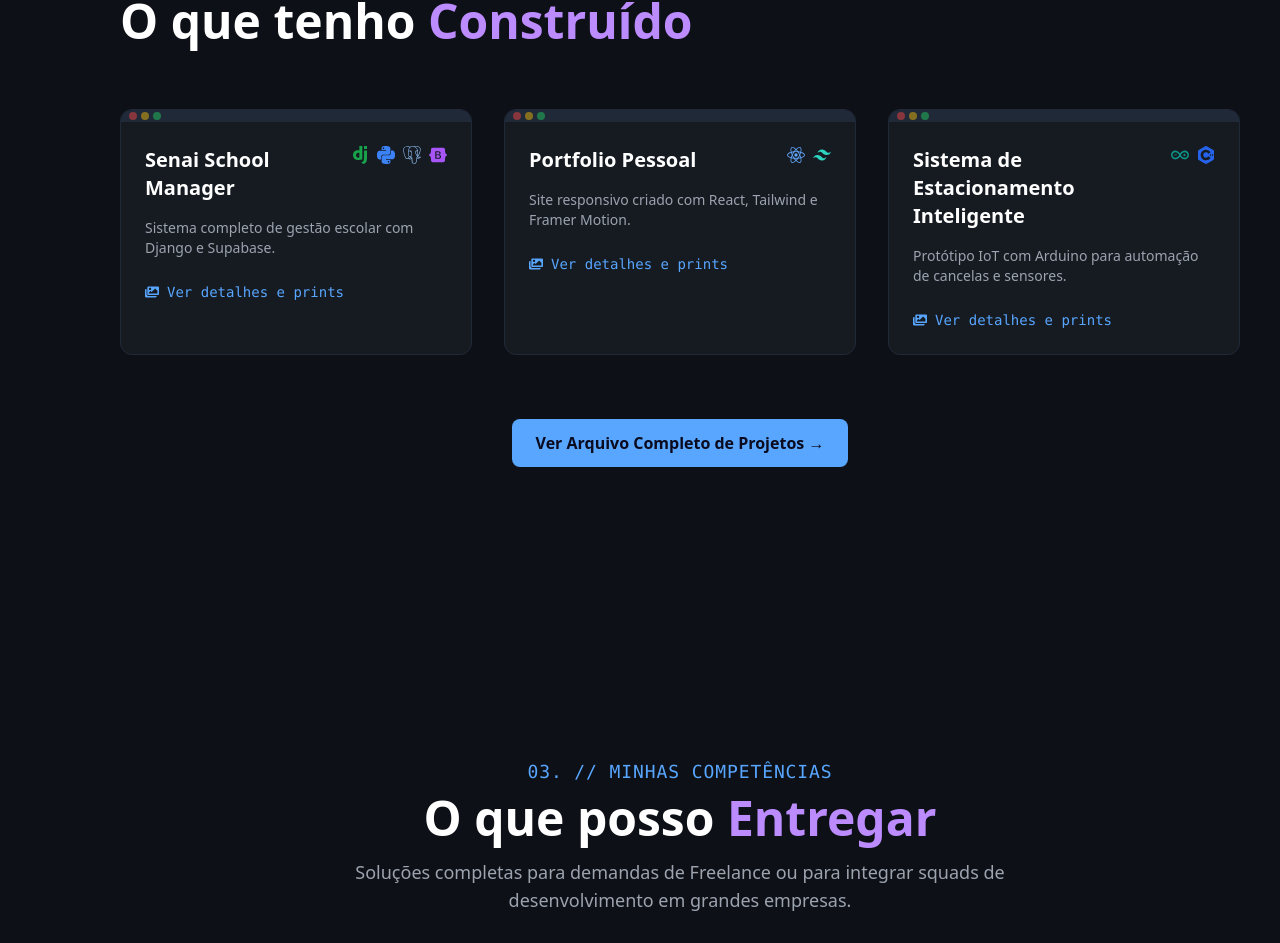
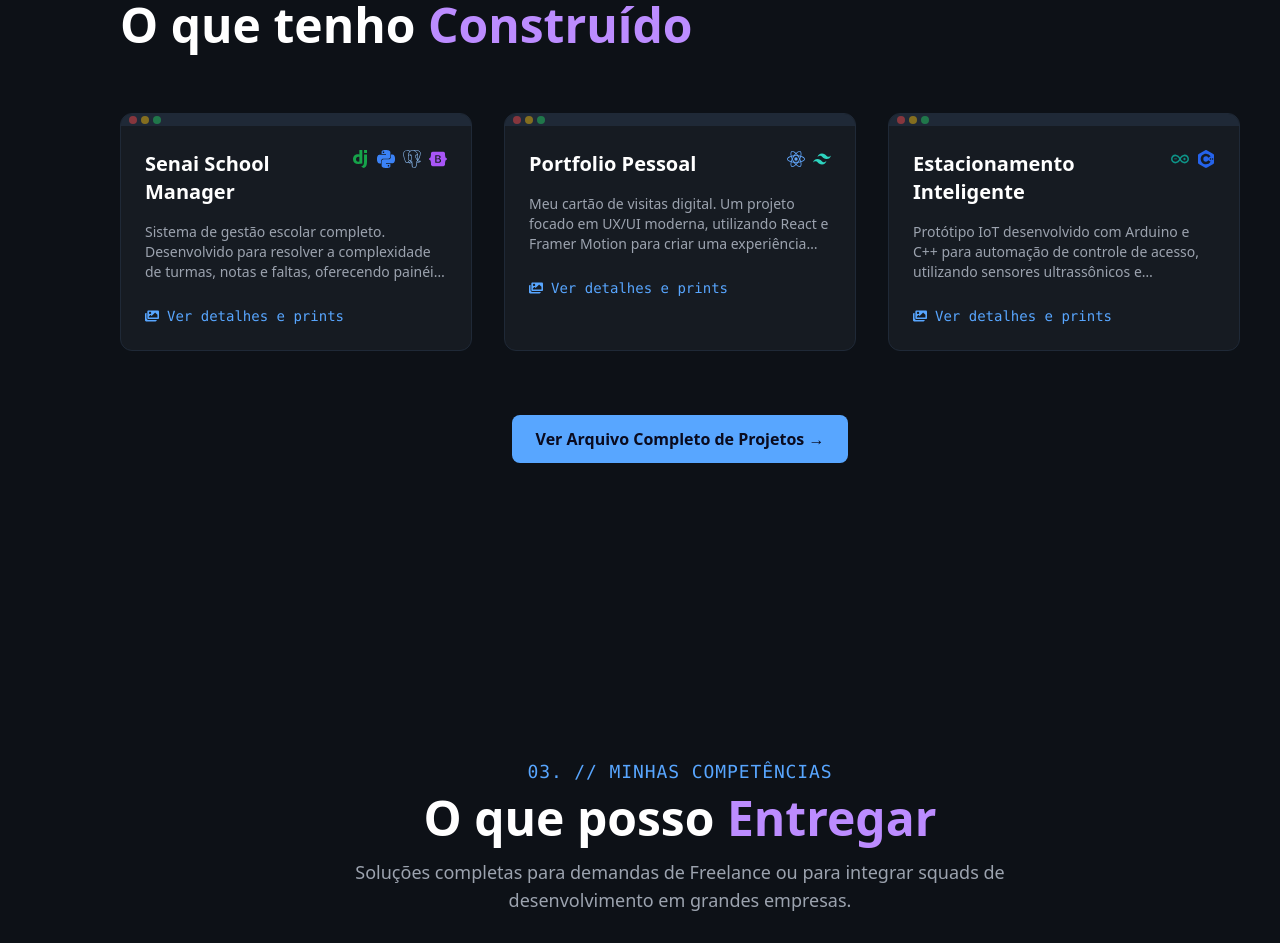
Before and after one commit to rfamiglietti/portifolio, a React (Vite) app: page / in a window 1280 px wide. Shown: the part 1945-2888 px from the top of the page. Built offline with nearby package versions, Linux system fonts and the light colour scheme.

Commit message:
fix(data): corrige base path para 'portifolio' coincidindo com nome do repo

```diff
--- a/src/data/projectsData.js
+++ b/src/data/projectsData.js
@@ -1,29 +1,21 @@
 import {
-  SiDjango,
-  SiPython,
-  SiPostgresql,
-  SiBootstrap,
-  SiReact,
-  SiTailwindcss,
-  SiArduino,
-  SiCplusplus
+  SiDjango, SiPython, SiPostgresql, SiBootstrap, SiReact, SiTailwindcss, SiArduino, SiCplusplus
 } from 'react-icons/si';
+
+// CORREÇÃO: O nome deve ser igual ao do seu repositório no GitHub
+const BASE_PATH = "/portifolio";
 
 export const projectsData = [
   {
     id: 1,
     title: "Senai School Manager",
-    shortDescription: "Sistema completo de gestão escolar com Django e Supabase.",
+    cover: `${BASE_PATH}/prints/senaimenu.jpg`,
+    shortDescription: "Sistema de gestão escolar completo. Desenvolvido para resolver a complexidade de turmas, notas e faltas, oferecendo painéis exclusivos para alunos, professores e coordenação.",
     fullDescription: `
       Este projeto foi desenvolvido para resolver a complexidade da gestão acadêmica no SENAI.
       O objetivo era criar um sistema centralizado onde Secretaria, Coordenação, Professores e Alunos tivessem visões personalizadas e seguras.
 
-      Utilizando a robustez do Django no backend e a flexibilidade do Supabase (PostgreSQL), implementei um sistema de controle de acesso (RBAC) rigoroso, garantindo que cada usuário veja apenas o que lhe é permitido.
-
-      Principais Desafios Superados:
-      1. Modelagem do Banco de Dados para suportar relações complexas (Turmas, Professores, Alunos).
-      2. Geração dinâmica de boletins e diários de classe.
-      3. Interface intuitiva para diferentes perfis de usuário.
+      Utilizando a robustez do Django no backend e a flexibilidade do Supabase (PostgreSQL), implementei um sistema de controle de acesso (RBAC) rigoroso.
     `,
     techs: [
       { icon: SiDjango, name: "Django", color: "text-green-600" },
@@ -35,70 +27,57 @@ export const projectsData = [
       "Painéis exclusivos para Aluno, Professor e Secretaria",
       "Lançamento de Notas e Frequência em tempo real",
       "Visualização de Boletim e Histórico Escolar",
-      "Gestão Financeira para Secretaria",
-      "Visão de Desempenho para Coordenação"
+      "Gestão Financeira para Secretaria"
     ],
-    // Mapeamento exato dos arquivos da sua pasta public/prints
     images: [
-      "/prints/senaimenu.jpg",           // Capa
-      "/prints/alunoinicio.png",         // Visão do Aluno
-      "/prints/alunoboletim.png",        // Boletim
-      "/prints/professoraulas.png",      // Visão do Professor
-      "/prints/professordiario.png",     // Diário de Classe
-      "/prints/secretariapainel.png",    // Painel ADM
-      "/prints/secretariaalunos.png",    // Lista de Alunos
-      "/prints/cordenacaovisao.png",     // Visão Coordenação
-      "/prints/secretariafinanceiro.png" // Financeiro
+      `${BASE_PATH}/prints/senaimenu.jpg`,
+      `${BASE_PATH}/prints/alunoinicio.png`,
+      `${BASE_PATH}/prints/alunoboletim.png`,
+      `${BASE_PATH}/prints/professoraulas.png`,
+      `${BASE_PATH}/prints/professordiario.png`,
+      `${BASE_PATH}/prints/secretariapainel.png`,
+      `${BASE_PATH}/prints/secretariaalunos.png`,
+      `${BASE_PATH}/prints/cordenacaovisao.png`,
+      `${BASE_PATH}/prints/secretariafinanceiro.png`
     ],
-    github: "https://github.com/DEVMarlosGomes/SENAI-School-Manager",
+    github: "https://github.com/rfamiglietti/SENAI-School-Manager",
     demo: null,
   },
-
   {
     id: 2,
     title: "Portfolio Pessoal",
-    shortDescription: "Site responsivo criado com React, Tailwind e Framer Motion.",
+    cover: `${BASE_PATH}/prints/imgperfil2.jpeg`,
+    shortDescription: "Meu cartão de visitas digital. Um projeto focado em UX/UI moderna, utilizando React e Framer Motion para criar uma experiência imersiva e responsiva.",
     fullDescription: `
-      Meu cartão de visitas digital e vitrine de projetos. O foco foi criar uma experiência imersiva com tema 'VS Code' e 'Cyberpunk', garantindo alta performance e animações fluidas.
+      Meu cartão de visitas digital e vitrine de projetos. O foco foi criar uma experiência imersiva com tema 'VS Code' e 'Cyberpunk'.
 
-      A arquitetura foi pensada para ser escalável, separando dados da interface e utilizando componentes reutilizáveis. O sistema de contato utiliza AJAX para envio sem refresh.
+      A arquitetura foi pensada para ser escalável, separando dados da interface e utilizando componentes reutilizáveis.
     `,
     techs: [
       { icon: SiReact, name: "React", color: "text-blue-400" },
       { icon: SiTailwindcss, name: "Tailwind", color: "text-teal-400" },
     ],
-    features: [
-      "Design Responsivo e Temático",
-      "Galeria de Projetos Interativa",
-      "Formulário de Contato via AJAX",
-      "Animações com Framer Motion"
-    ],
-    images: [], // Adicione prints do seu portfólio aqui depois se quiser
+    features: ["Design Responsivo", "Galeria Interativa", "Formulário AJAX"],
+    images: [],
     github: "https://github.com/rfamiglietti/portfolio",
     demo: "https://rfamiglietti.github.io/portfolio/",
   },
-
   {
     id: 3,
-    title: "Sistema de Estacionamento Inteligente",
-    shortDescription: "Protótipo IoT com Arduino para automação de cancelas e sensores.",
+    title: "Estacionamento Inteligente",
+    cover: null,
+    shortDescription: "Protótipo IoT desenvolvido com Arduino e C++ para automação de controle de acesso, utilizando sensores ultrassônicos e servomotores.",
     fullDescription: `
       Projeto de automação utilizando microcontroladores para gerenciar um estacionamento.
-
-      O sistema utiliza sensores ultrassônicos para detectar a presença do veículo, servomotores para controlar a cancela e LEDs indicativos de status. A lógica foi implementada em C++ focando em eficiência de processamento no hardware limitado.
+      O sistema utiliza sensores ultrassônicos para detectar a presença do veículo e servomotores para a cancela.
     `,
     techs: [
       { icon: SiArduino, name: "Arduino", color: "text-teal-600" },
       { icon: SiCplusplus, name: "C++", color: "text-blue-600" },
     ],
-    features: [
-      "Detecção automática de veículos",
-      "Controle de servo motor (cancela)",
-      "Indicadores visuais (LEDs)",
-      "Lógica de sensores em tempo real"
-    ],
-    images: [], // Se tiver fotos do Arduino, coloque na pasta prints e adicione aqui
-    github: null, // Adicione o link se tiver
+    features: ["Detecção automática", "Controle de servo", "Lógica C++"],
+    images: [],
+    github: null,
     demo: null,
   }
 ];
```
